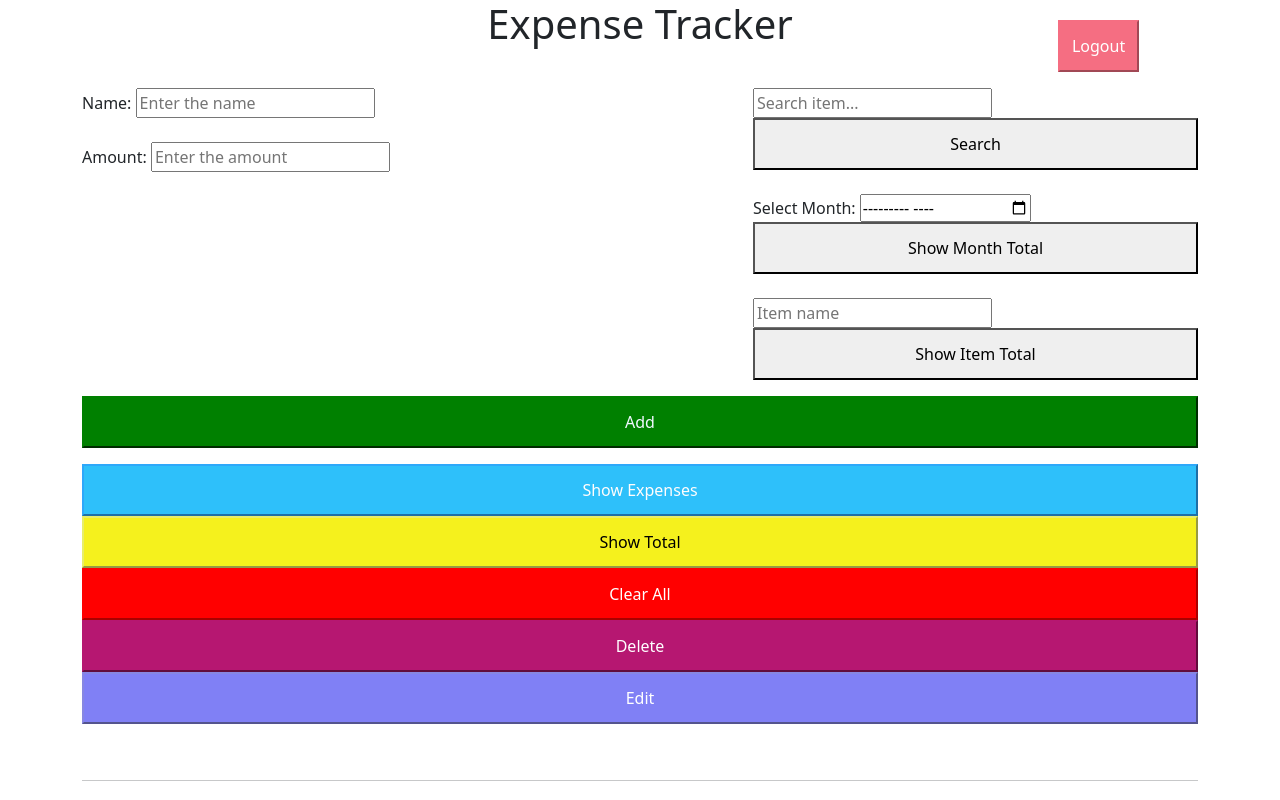
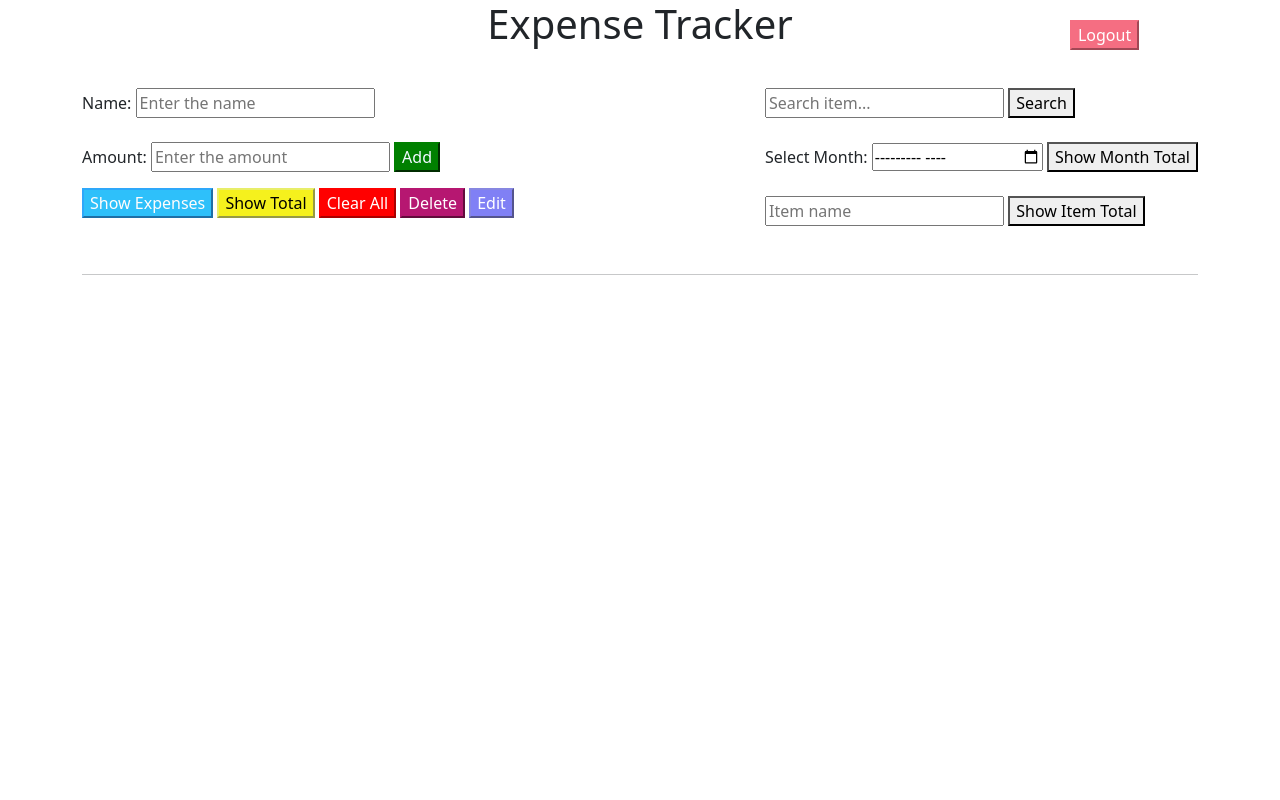
Before and after one commit to sinan2003bin-hub/Result_system, a Django app: page /home/ in a window 1280 px wide. Run offline with Django 5.2, Linux system fonts and the light colour scheme; a user stored in the database is signed in; data comes from the database, SQL or seed files in the repository.

Commit message:
Update home.html

```diff
--- a/expense_tracker/templates/expense_tracker/home.html
+++ b/expense_tracker/templates/expense_tracker/home.html
@@ -3,15 +3,9 @@
     width: 90%;
     margin: auto;
     margin-top: 40px;
-    max-width: 1000px;
 }
 .get{
     float:right;
-}
-button {
-    width: 100%;
-    padding: 12px;
-    margin: 5px 0;
 }
 .show{
     background-color: rgb(46, 192, 250);
```
